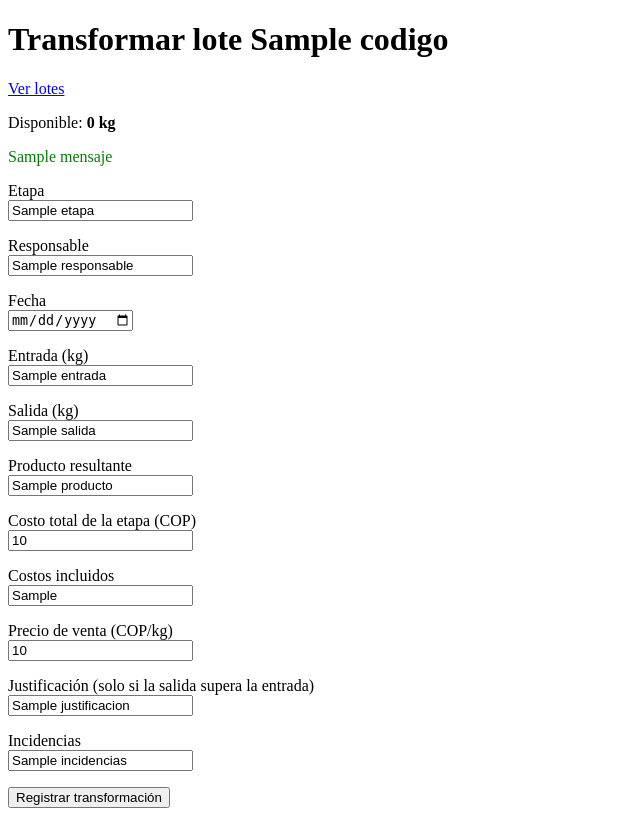
After one commit to SantiagoAndresValencia/Reto-Hackathon-FUCTIH-Nexus-Code, a Flask app: template src/templates/transformar.html in a window 1280 px wide. The commit adds this page. Shown: the whole page, without its empty margins (0-640 px from the left). Run offline with Flask 3, Linux system fonts and the light colour scheme; the template is opened without the code that fills it: most values are stand-ins (such as "Sample title", 1, 10 or a date in 2020).

Commit message:
feat: agregar plantilla para transformar lotes con campos de registro

```diff
--- a/src/templates/lotes.html
+++ b/src/templates/lotes.html
@@ -10,16 +10,16 @@
   <p><a href="{{ url_for('lotes.lote_nuevo') }}">+ Recibir lote</a></p>
 
   <table border="1" cellpadding="6">
-    <tr><th>Código</th><th>Origen</th><th>Recibido</th><th>Disponible</th></tr>
+        <tr><th>Código</th><th>Origen</th><th>Recibido</th><th>Disponible</th><th></th></tr>th></tr>
     {% for l in lotes %}
     <tr>
       <td>{{ l.codigo }}</td>
       <td>{{ l.origen }}</td>
       <td>{{ '%g'|format(l.recibido) }} {{ l.unidad }}</td>
-      <td>{{ '%g'|format(l.disponible) }} {{ l.unidad }}</td>
+       <td>{% if l.disponible > 0 %}<a href="{{ url_for('lotes.transformar', codigo=l.codigo) }}">Transformar</a>{% endif %}</td>
     </tr>
     {% else %}
-    <tr><td colspan="4">Todavía no hay lotes.</td></tr>
+    <tr><td colspan="5">Todavía no hay lotes.</td></tr>
     {% endfor %}
   </table>
 </body>
--- /dev/null
+++ b/src/templates/transformar.html
@@ -0,0 +1,43 @@
+<!doctype html>
+<html lang="es">
+<head>
+  <meta charset="utf-8">
+  <meta name="viewport" content="width=device-width, initial-scale=1">
+  <title>Transformar {{ codigo }}</title>
+</head>
+<body>
+  <h1>Transformar lote {{ codigo }}</h1>
+  <p><a href="{{ url_for('lotes.lista_lotes') }}">Ver lotes</a></p>
+  <p>Disponible: <strong>{{ '%g'|format(inventario.disponible) }} kg</strong></p>
+
+  {% if error %}<p style="color:red">{{ error }}</p>{% endif %}
+  {% if mensaje %}<p style="color:green">{{ mensaje }}</p>{% endif %}
+
+  <form method="post" novalidate>
+    <input type="hidden" name="op_id" value="{{ op_id }}">
+    <p><label for="etapa">Etapa</label><br>
+       <input id="etapa" name="etapa" value="{{ datos.get('etapa', '') }}" placeholder="Secado"></p>
+    <p><label for="responsable">Responsable</label><br>
+       <input id="responsable" name="responsable" value="{{ datos.get('responsable', '') }}"></p>
+    <p><label for="fecha">Fecha</label><br>
+       <input id="fecha" name="fecha" type="date" value="{{ datos.get('fecha', '') }}"></p>
+    <p><label for="entrada">Entrada (kg)</label><br>
+       <input id="entrada" name="entrada" value="{{ datos.get('entrada', '') }}"></p>
+    <p><label for="salida">Salida (kg)</label><br>
+       <input id="salida" name="salida" value="{{ datos.get('salida', '') }}"></p>
+    <p><label for="producto">Producto resultante</label><br>
+       <input id="producto" name="producto" value="{{ datos.get('producto', '') }}" placeholder="Cacao seco"></p>
+    <p><label for="costo_total">Costo total de la etapa (COP)</label><br>
+       <input id="costo_total" name="costo_total" value="{{ datos.get('costo_total', '') }}"></p>
+    <p><label for="costos_incluidos">Costos incluidos</label><br>
+       <input id="costos_incluidos" name="costos_incluidos" value="{{ datos.get('costos_incluidos', '') }}" placeholder="Mano de obra, energía, transporte"></p>
+    <p><label for="precio_venta">Precio de venta (COP/kg)</label><br>
+       <input id="precio_venta" name="precio_venta" value="{{ datos.get('precio_venta', '') }}"></p>
+    <p><label for="justificacion">Justificación (solo si la salida supera la entrada)</label><br>
+       <input id="justificacion" name="justificacion" value="{{ datos.get('justificacion', '') }}"></p>
+    <p><label for="incidencias">Incidencias</label><br>
+       <input id="incidencias" name="incidencias" value="{{ datos.get('incidencias', '') }}"></p>
+    <button type="submit">Registrar transformación</button>
+  </form>
+</body>
+</html>
```
